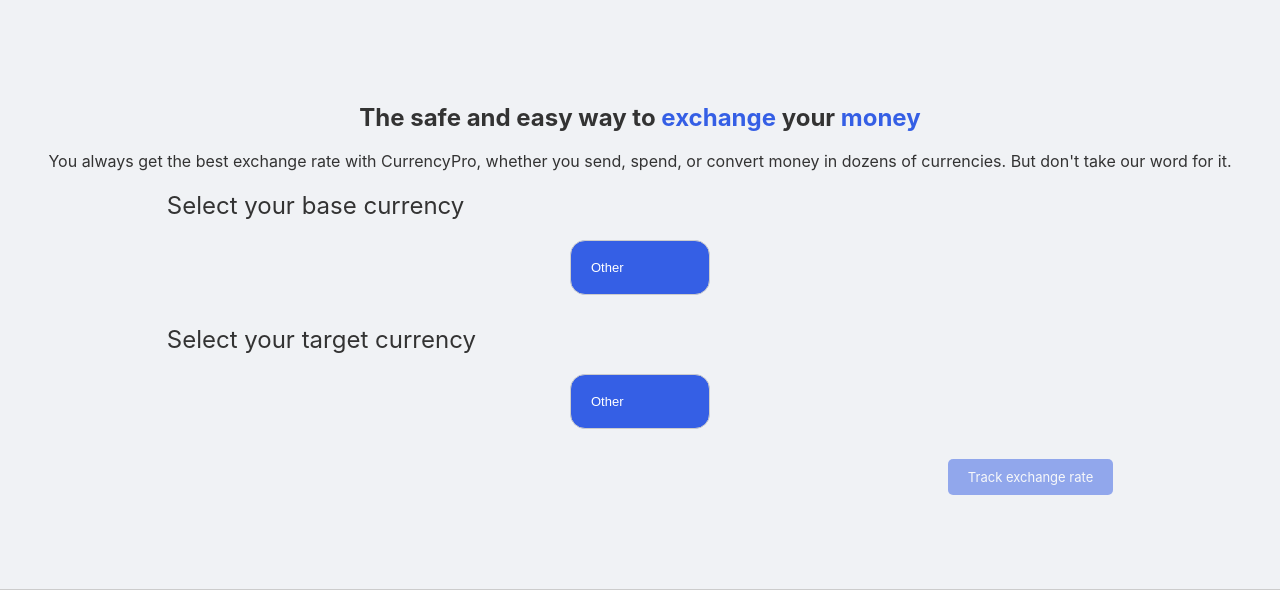
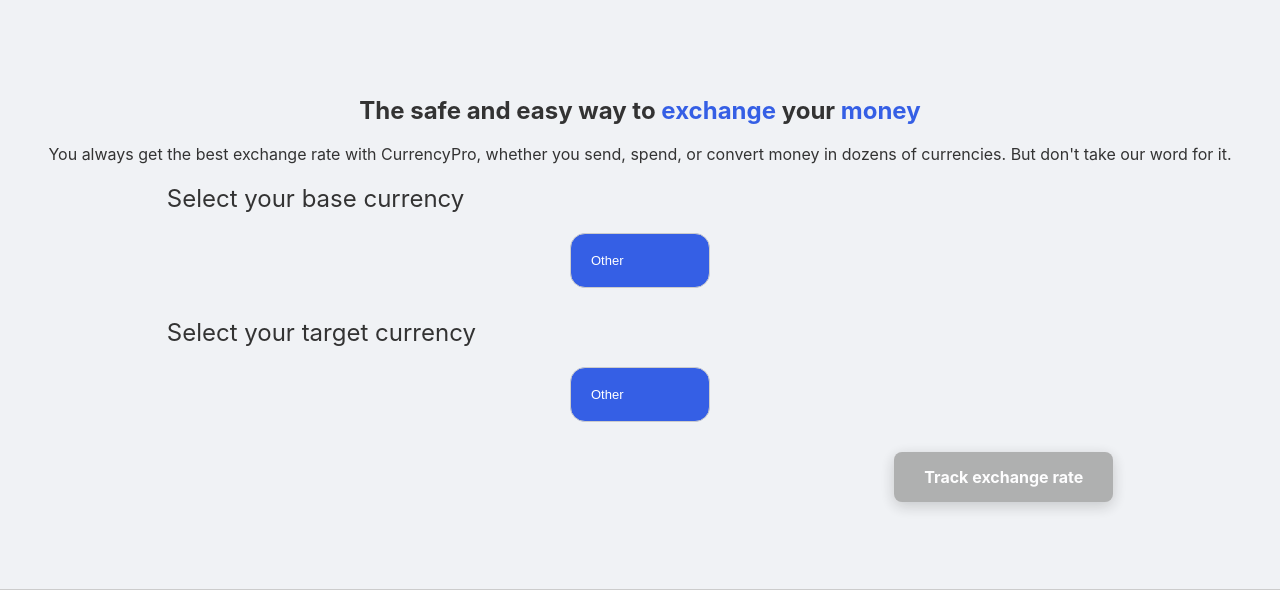
Before and after one commit to muratlevent/CurrencyPro, a website built with Vite: page index.html in a window 1280 px wide. Shown: the part 72-680 px from the top of the page. Built offline with nearby package versions, Linux system fonts and the light colour scheme; no server answers.

Commit message:
updated CTA button

```diff
--- a/style.css
+++ b/style.css
@@ -282,25 +282,35 @@
 #track-rate {
     float: right;
     margin-top: 20px;
-    padding: 10px 20px;
+    padding: 15px 30px;
     border: none;
     background-color: #355FE5;
     color: #fff;
-    border-radius: 5px;
+    border-radius: 8px;
     cursor: pointer;
-    opacity: 0.5;
-    font-size: 13px;
-    display: inline-block;
+    opacity: 0.9;
+    font-size: 16px;
+    font-weight: bold;
     text-decoration: none;
+    box-shadow: 0 4px 15px rgba(0, 0, 0, 0.2);
+    transition: all 0.3s ease;
 }
 
 #track-rate.enabled {
     opacity: 1;
     cursor: pointer;
+    transform: scale(1.1);
+    box-shadow: 0 6px 20px rgba(0, 0, 0, 0.3);
+}
+
+#track-rate:hover {
+    background-color: #355FE5;
+    transform: scale(1.15);
+    box-shadow: 0 8px 25px rgba(0, 0, 0, 0.4);
 }
 
 #track-rate.disabled {
-    background-color: #355FE5;
+    background: #a9a9a9;
     cursor: not-allowed;
     pointer-events: none;
 }
```
